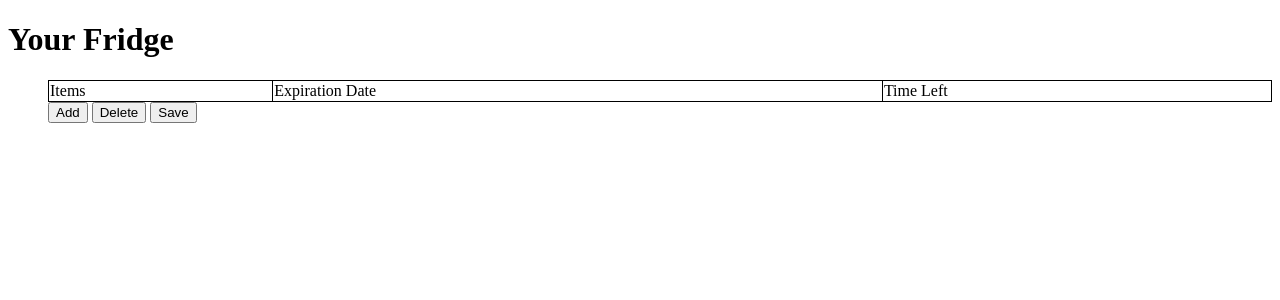
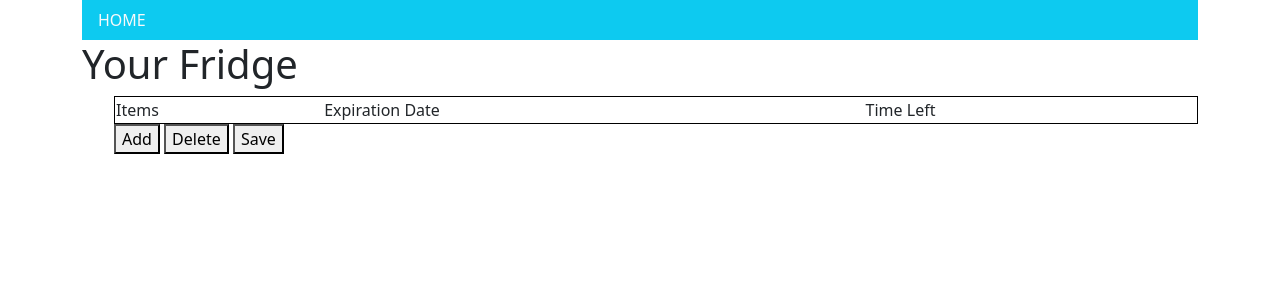
Before and after one commit to Topia99/FridgeFriend-362Project, a Django app: page / in a window 1280 px wide. Shown: the top 300 px of the page. Run offline with Django 4.2, Linux system fonts and the light colour scheme; some libraries are stand-ins or nearby versions.

Commit message:
Update master.html

```diff
--- a/FridgeFriend/FridgeFriendApp/templates/master.html
+++ b/FridgeFriend/FridgeFriendApp/templates/master.html
@@ -2,15 +2,27 @@
 <html>
 <style>
     table, th, td {
-        border: 1px solid black;
-        border-collapse: collapse;
-      }
+        border:1px solid black;
+    }
 </style>
+
 <head>
     <title>Fridge Friend - {%block title %}{% endblock %}</title>
+    {% load bootstrap5 %}
+    {% bootstrap_css %}
+    {% bootstrap_javascript %}
 </head>
 <body>
-    {% block content %}
-    {% endblock %}
+
+    <div class="container">
+        <ul class="nav bg-info">
+          <li class="nav-item">
+            <a class="nav-link link-light" href="/">HOME</a>
+          </li>
+        </ul>
+
+        {% block content %}
+        {% endblock %}
+      </div>
 </body>
 </html>
```
